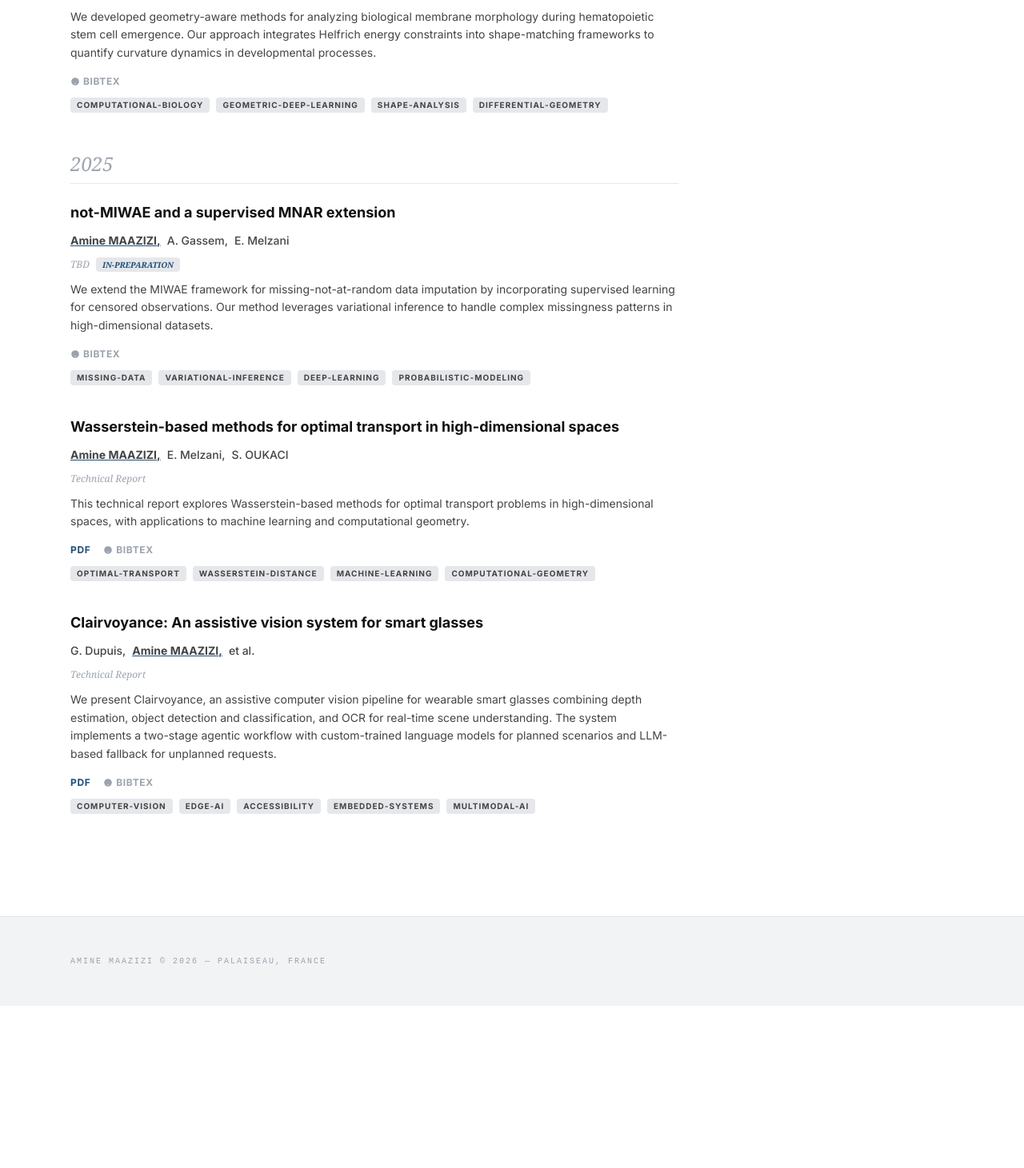
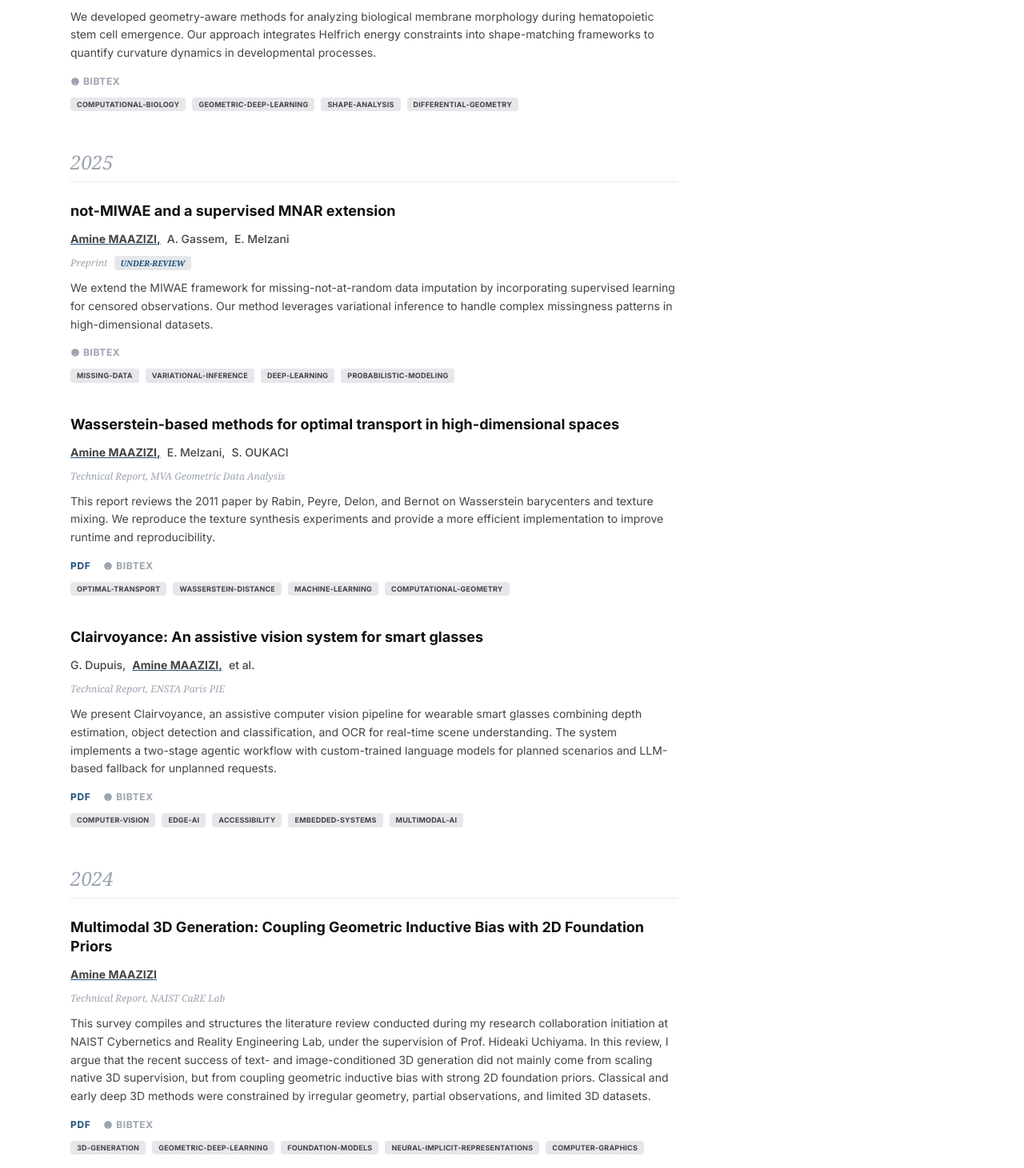
Before and after one commit to amine-maazizi/amine-maazizi.github.io, a React (Vite) app: page /#/en/publications in a window 1280 px wide. Shown: the part 569-2030 px from the top of the page at 80% size. Before the commit the page ends 1827 px from the top, so only its background shows below. Built offline with nearby package versions, Linux system fonts and the light colour scheme.

Commit message:
added NAIST survey

```diff
--- a/components/UI.tsx
+++ b/components/UI.tsx
@@ -32,7 +32,7 @@ export const Thumbnail: React.FC<{ src?: string; alt: string; icon?: string }> =
 };
 
 export const TagPill: React.FC<{ children: React.ReactNode }> = ({ children }) => (
-  <span className="px-2 py-0.5 bg-[#E5E7EB] dark:bg-[#27313A] text-[10px] font-bold uppercase tracking-widest text-[#444444] dark:text-[#9CA3AF] rounded">
+  <span className="px-2 py-0.5 bg-[#E5E7EB] dark:bg-[#27313A] text-[9px] font-bold uppercase tracking-wide text-[#444444] dark:text-[#9CA3AF] rounded whitespace-nowrap">
     {children}
   </span>
 );
--- a/data/content.ts
+++ b/data/content.ts
@@ -40,7 +40,8 @@ export const researchExperience: Record<string, ContentEntry[]> = {
         'Conducted a structured literature survey on geometric deep learning methods for 3D CG model generation from multimodal inputs, with applications to VR. Reviewed multimodal pipelines for virtual reality content creation and analyzed the role of neural implicit representations in computer graphics.',
       body: '',
       thumbnail: '/images/naist.png',
-      tags: ['geometric-deep-learning', '3d-generation', 'virtual-reality', 'neural-implicit-representations']
+      tags: ['geometric-deep-learning', '3d-generation', 'virtual-reality', 'neural-implicit-representations'],
+      links: [{ label: 'survey', url: '/papers/naist_survey.pdf' }]
     }
   ],
   fr: [
@@ -81,7 +82,8 @@ export const researchExperience: Record<string, ContentEntry[]> = {
         'Réalisation d’une revue de littérature structurée sur des méthodes d’apprentissage géométrique profond pour la génération de modèles 3D (CG) à partir d’entrées multimodales, avec des applications à la RV. Analyse de pipelines multimodaux pour la création de contenu en réalité virtuelle et étude du rôle des représentations neurales implicites en infographie.',
       body: '',
       thumbnail: '/images/naist.png',
-      tags: ['apprentissage-géométrique-profond', 'génération-3d', 'réalité-virtuelle', 'représentations-neurales-implicites']
+      tags: ['apprentissage-géométrique-profond', 'génération-3d', 'réalité-virtuelle', 'représentations-neurales-implicites'],
+      links: [{ label: 'survey', url: '/papers/naist_survey.pdf' }]
     }
   ]
 };
--- a/pages/ListView.tsx
+++ b/pages/ListView.tsx
@@ -63,7 +63,7 @@ const ListView: React.FC<ListViewProps> = ({ locale, title, items }) => {
               )}
 
               {item.tags && (
-                <div className="flex gap-2 pt-2">
+                <div className="flex flex-wrap gap-2 pt-2">
                   {item.tags.map(t => <TagPill key={t}>{t}</TagPill>)}
                 </div>
               )}
--- a/public/publications.json
+++ b/public/publications.json
@@ -16,10 +16,10 @@
     "id": "maazizi-2024-miwae",
     "title": "not-MIWAE and a supervised MNAR extension",
     "authors": ["Amine MAAZIZI", "A. Gassem", "E. Melzani"],
-    "venue": "TBD",
+    "venue": "Preprint",
     "year": 2025,
     "type": "preprint",
-    "status": "in-preparation",
+    "status": "under-review",
     "abstract": "We extend the MIWAE framework for missing-not-at-random data imputation by incorporating supervised learning for censored observations. Our method leverages variational inference to handle complex missingness patterns in high-dimensional datasets.",
     "tags": ["missing-data", "variational-inference", "deep-learning", "probabilistic-modeling"],
     "bibtex": "@article{maazizi2024miwae,\n  title={not-MIWAE and a supervised MNAR extension},\n  author={MAAZIZI, Amine and others},\n  journal={In preparation},\n  year={2024}\n}"
@@ -28,11 +28,11 @@
     "id": "maazizi-2025-wasserstein",
     "title": "Wasserstein-based methods for optimal transport in high-dimensional spaces",
     "authors": ["Amine MAAZIZI", "E. Melzani", "S. OUKACI"],
-    "venue": "Technical Report",
+    "venue": "Technical Report, MVA Geometric Data Analysis",
     "year": 2025,
     "type": "report",
     "pdfUrl": "/papers/wasserstein_unpublished.pdf",
-    "abstract": "This technical report explores Wasserstein-based methods for optimal transport problems in high-dimensional spaces, with applications to machine learning and computational geometry.",
+    "abstract": "This report reviews the 2011 paper by Rabin, Peyre, Delon, and Bernot on Wasserstein barycenters and texture mixing. We reproduce the texture synthesis experiments and provide a more efficient implementation to improve runtime and reproducibility.",
     "tags": ["optimal-transport", "wasserstein-distance", "machine-learning", "computational-geometry"],
     "bibtex": "@techreport{maazizi2025wasserstein,\n  title={Wasserstein-based methods for optimal transport in high-dimensional spaces},\n  author={MAAZIZI, Amine and Melzani, E. and OUKACI, S.},\n  institution={Technical Report},\n  year={2025},\n  month={December}\n}"
   },
@@ -40,12 +40,24 @@
     "id": "dupuis-2025-clairvoyance",
     "title": "Clairvoyance: An assistive vision system for smart glasses",
     "authors": ["G. Dupuis", "Amine MAAZIZI", "et al."],
-    "venue": "Technical Report",
+    "venue": "Technical Report, ENSTA Paris PIE",
     "year": 2025,
     "type": "report",
     "pdfUrl": "/papers/clairvoyance_unpublished.pdf",
     "abstract": "We present Clairvoyance, an assistive computer vision pipeline for wearable smart glasses combining depth estimation, object detection and classification, and OCR for real-time scene understanding. The system implements a two-stage agentic workflow with custom-trained language models for planned scenarios and LLM-based fallback for unplanned requests.",
     "tags": ["computer-vision", "edge-ai", "accessibility", "embedded-systems", "multimodal-ai"],
     "bibtex": "@techreport{dupuis2025clairvoyance,\n  title={Clairvoyance: An assistive vision system for smart glasses},\n  author={Dupuis, G. and MAAZIZI, Amine and others},\n  institution={Technical Report},\n  year={2025},\n  month={June}\n}"
+  },
+  {
+    "id": "maazizi-2024-naist-survey",
+    "title": "Multimodal 3D Generation: Coupling Geometric Inductive Bias with 2D Foundation Priors",
+    "authors": ["Amine MAAZIZI"],
+    "venue": "Technical Report, NAIST CaRE Lab",
+    "year": 2024,
+    "type": "report",
+    "pdfUrl": "/papers/naist_survey.pdf",
+    "abstract": "This survey compiles and structures the literature review conducted during my research collaboration initiation at NAIST Cybernetics and Reality Engineering Lab, under the supervision of Prof. Hideaki Uchiyama. In this review, I argue that the recent success of text- and image-conditioned 3D generation did not mainly come from scaling native 3D supervision, but from coupling geometric inductive bias with strong 2D foundation priors. Classical and early deep 3D methods were constrained by irregular geometry, partial observations, and limited 3D datasets.",
+    "tags": ["3d-generation", "geometric-deep-learning", "foundation-models", "neural-implicit-representations", "computer-graphics"],
+    "bibtex": "@techreport{maazizi2024naist,\n  title={Multimodal 3D Generation: Coupling Geometric Inductive Bias with 2D Foundation Priors},\n  author={MAAZIZI, Amine},\n  institution={NAIST, Cybernetics and Reality Engineering Lab},\n  year={2024},\n  month={December}\n}"
   }
 ]
```
Also changed, not shown: 1 other file (tests, documents, lock files or other folders).
